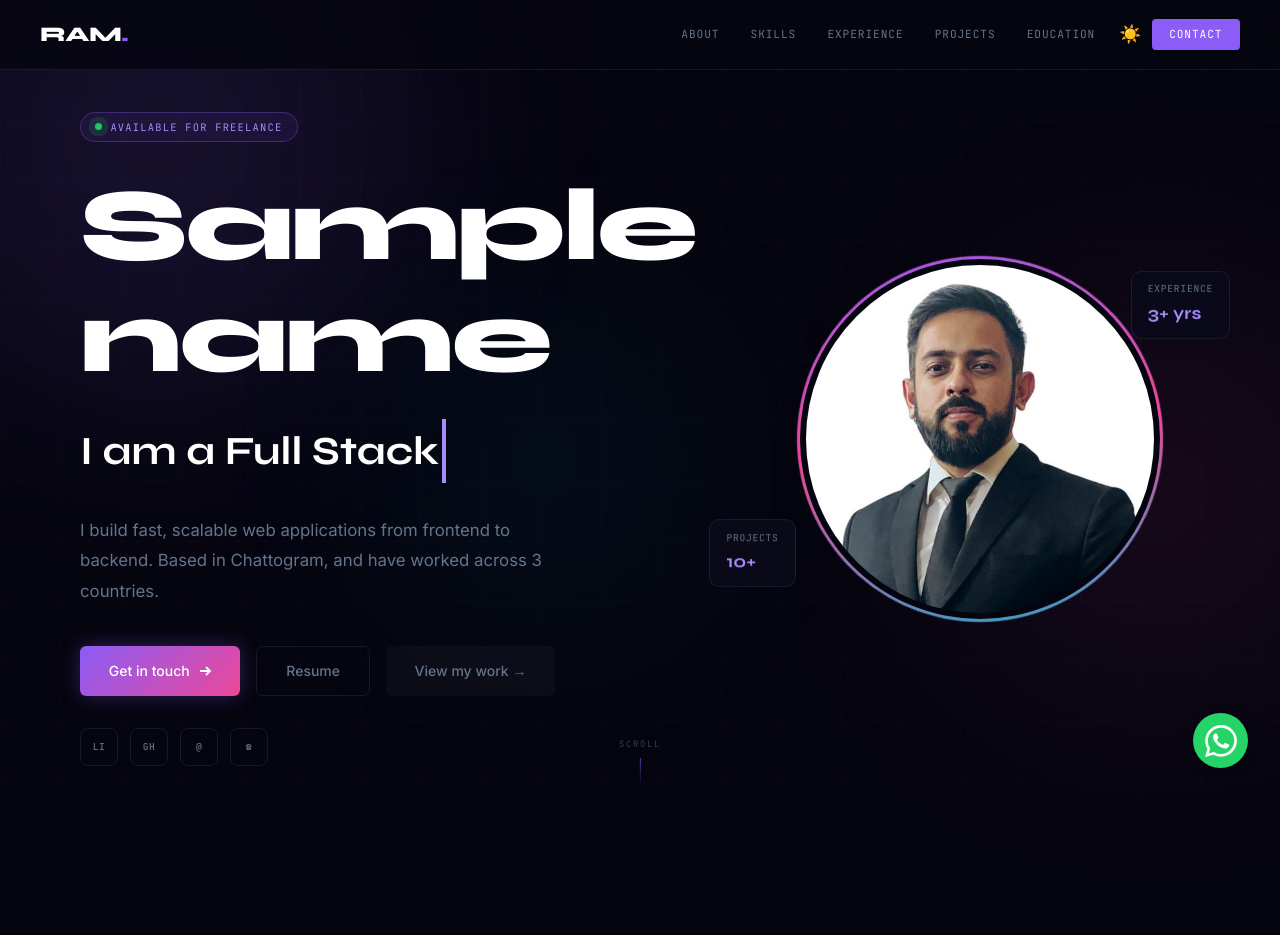
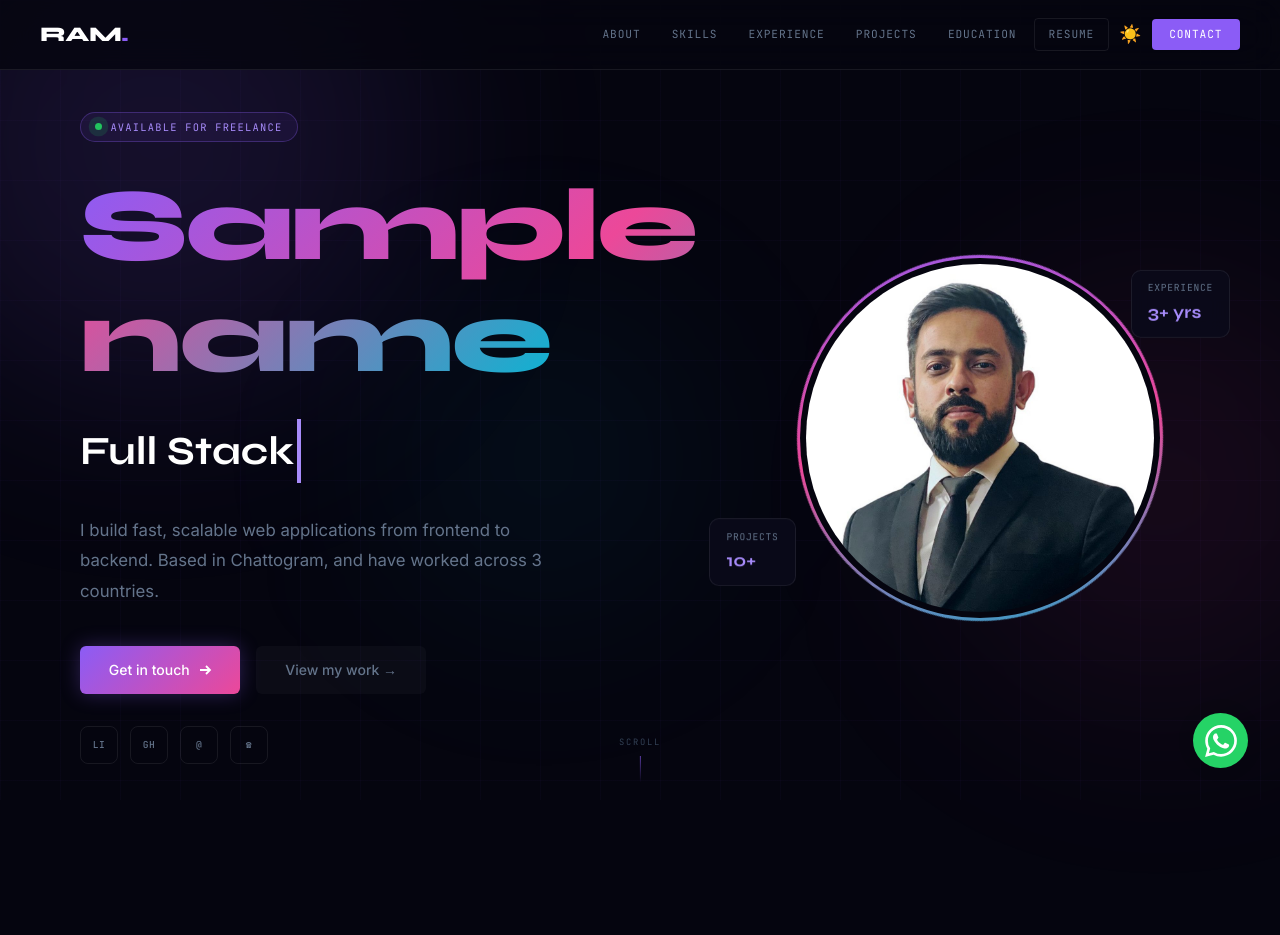
Before and after one commit to thisisrahiq/Django-portfolio, a Django app: template templates/home.html in a window 1280 px wide. Shown: the top 935 px of the page. Run offline with Django 5.2, Linux system fonts and the light colour scheme; the template is opened without the code that fills it: most values are stand-ins (such as "Sample title", 1, 10 or a date in 2020); grey boxes marked "Sample" are stand-in pictures.

Commit message:
Update hero name to gradient, simplify typing intro, and move Resume button to navbar

```diff
--- a/templates/home.html
+++ b/templates/home.html
@@ -1083,6 +1083,7 @@
   <a href="#experience" onclick="closeMobileNav()">Experience</a>
   <a href="#projects" onclick="closeMobileNav()">Projects</a>
   <a href="#education" onclick="closeMobileNav()">Education</a>
+  <a href="{% static 'docs/Rahiq_CV.pdf' %}" target="_blank" rel="noopener" onclick="closeMobileNav()">Resume</a>
   <button class="theme-toggle-btn theme-toggle-mobile" title="Toggle Theme" aria-label="Toggle Theme" style="margin-top:0.5rem;background:rgba(139,92,246,0.1);color:var(--purple);font-size:1.2rem;padding:0.6rem;border-radius:8px;width:100%;font-weight:600;">☀️ Toggle Theme</button>
   <a href="#contact" onclick="closeMobileNav()" style="background:var(--purple);color:#fff;text-align:center;margin-top:0.5rem;">Contact</a>
 </nav>
@@ -1096,6 +1097,7 @@
     <a href="#experience">Experience</a>
     <a href="#projects">Projects</a>
     <a href="#education">Education</a>
+    <a href="{% static 'docs/Rahiq_CV.pdf' %}" target="_blank" rel="noopener" style="border:1px solid var(--border);border-radius:4px;">Resume</a>
     <button class="theme-toggle-btn" id="theme-toggle-btn" title="Toggle Theme" aria-label="Toggle Theme">☀️</button>
     <a href="#contact" class="nav-cta">Contact</a>
   </div>
@@ -1114,10 +1116,10 @@
         Available for freelance
       </div>
       <h1 class="hero-title" style="font-size: clamp(3.5rem, 8vw, 6.5rem);">
-        {{ name }}
+        <span class="gradient-text">{{ name }}</span>
       </h1>
       <h2 class="hero-typing">
-        I am a <span class="gradient-text typed-text"></span><span class="cursor">&nbsp;</span>
+        <span class="gradient-text typed-text"></span><span class="cursor">&nbsp;</span>
       </h2>
       <p class="hero-sub">
         I build fast, scalable web applications from frontend to backend. Based in Chattogram, and have worked across 3 countries.
@@ -1127,7 +1129,6 @@
           Get in touch
           <svg width="14" height="14" viewBox="0 0 14 14" fill="none" stroke="currentColor" stroke-width="1.8"><path d="M2 7h10M8 3l4 4-4 4"/></svg>
         </a>
-        <a href="{% static 'docs/Rahiq_CV.pdf' %}" target="_blank" class="btn-outline" rel="noopener">Resume</a>
         <a href="#projects" class="btn-outline" style="border:none;background:rgba(255,255,255,0.03)" id="hero-projects-btn">View my work →</a>
       </div>
       <div class="hero-socials">
```
